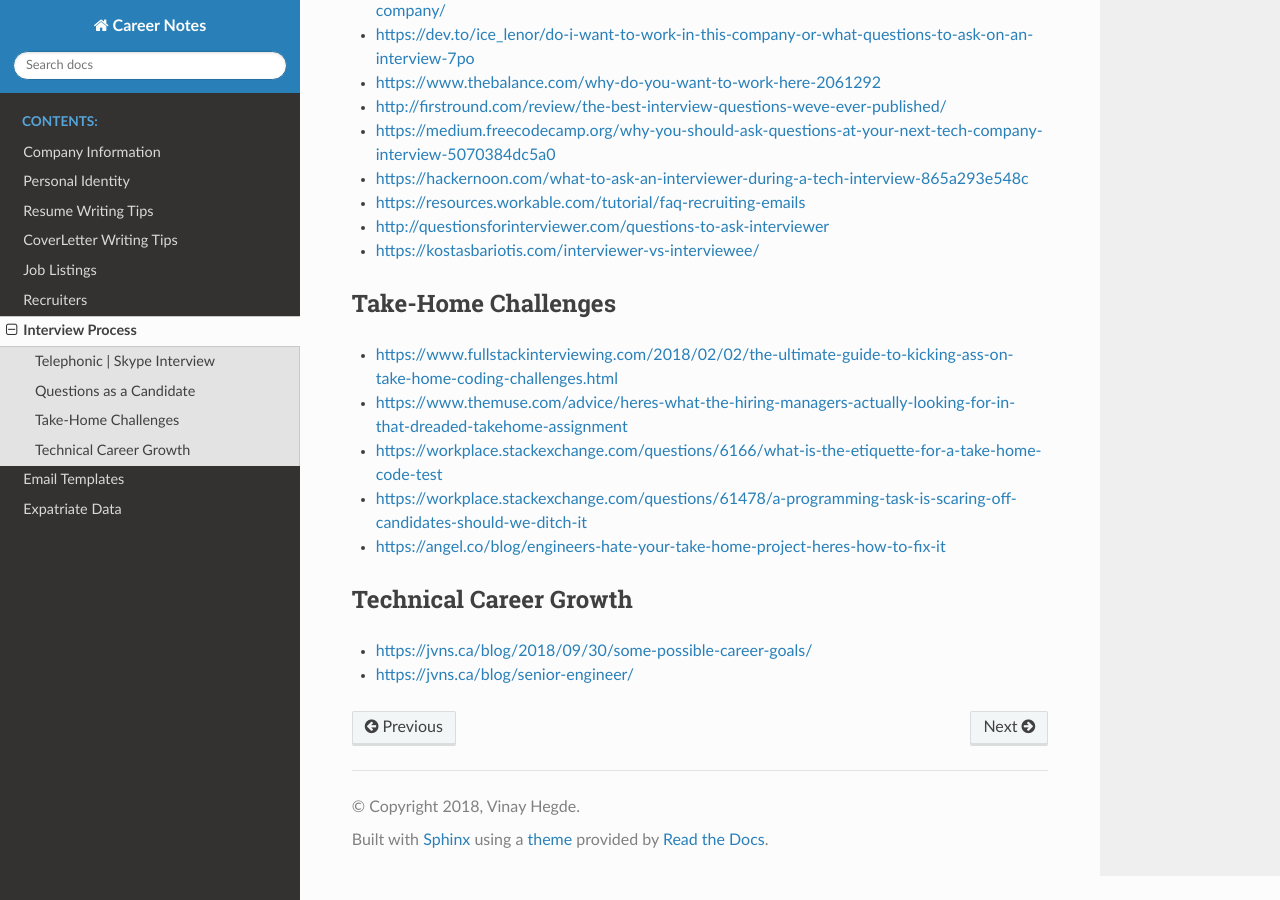
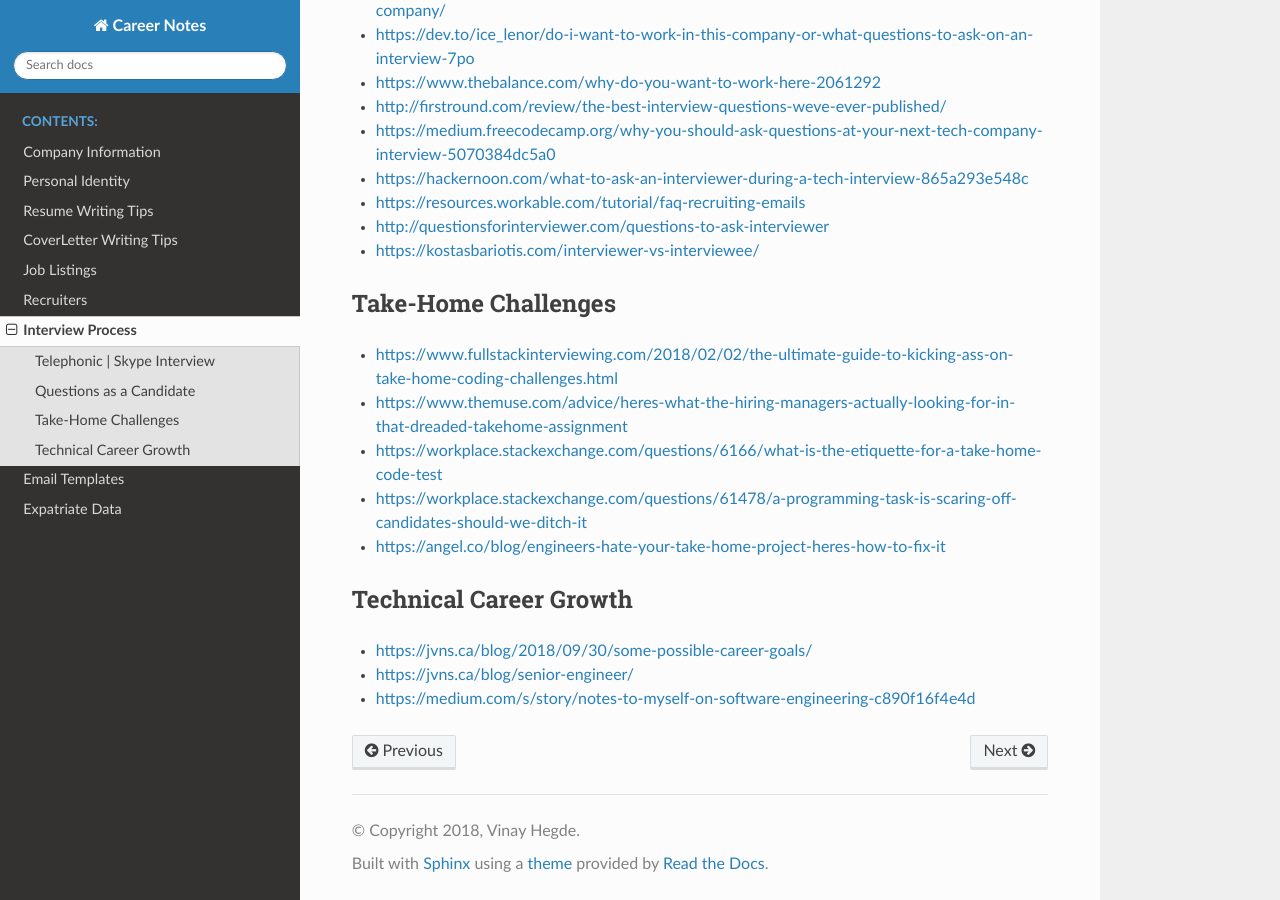
Before and after one commit to vinayhegde1990/career-notes, a Sphinx documentation site: the page built from docs/source/Interview-Process.rst, in a window 1280 px wide and 900 px high, scrolled down 513 px. Built offline with Sphinx 7.4.7 and the Read the Docs theme 2.0.0, drawn with Linux system fonts in a browser that asks for light colours; some of the changed lines change nothing that is shown.

Commit message:
Update Interview-Process.rst
- Medium Notes on Software Engineering

```diff
--- a/docs/source/Interview-Process.rst
+++ b/docs/source/Interview-Process.rst
@@ -58,3 +58,5 @@ Technical Career Growth
 - https://jvns.ca/blog/2018/09/30/some-possible-career-goals/
 
 - https://jvns.ca/blog/senior-engineer/
+
+- https://medium.com/s/story/notes-to-myself-on-software-engineering-c890f16f4e4d
```
